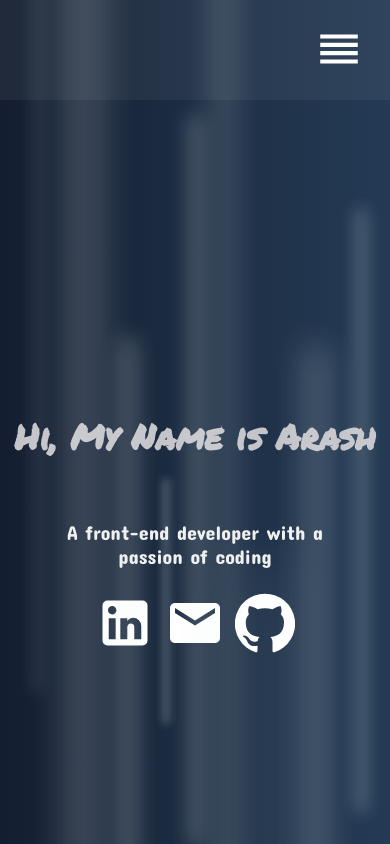
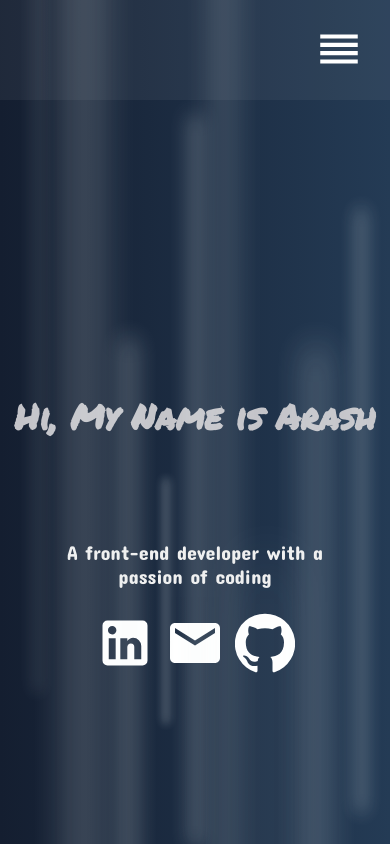
Before and after one commit to Arash-shr/Portfolio, a React (Create React App) app: page /#/ in a window 390 px wide. Shown: the top 844 px of the page. Built offline with nearby package versions, Linux system fonts and the light colour scheme.

Commit message:
improve responsiveness

```diff
--- a/src/styles/Home.css
+++ b/src/styles/Home.css
@@ -77,13 +77,13 @@
   .about h2 {
     font-size: 50px;
 
-    height: 50px;
+    height: 90px;
   }
 }
 @media only screen and (max-width: 515px) {
   .about h2 {
     font-size: 35px;
-    height: 50px;
+    height: 90px;
   }
 
   .about .prompt {
--- a/src/styles/Navbar.css
+++ b/src/styles/Navbar.css
@@ -11,7 +11,7 @@
   width: 100%;
   height: 100%;
   display: flex;
-  align-items: left;
+  align-items: center;
   justify-content: center;
   color: white;
 }
```
